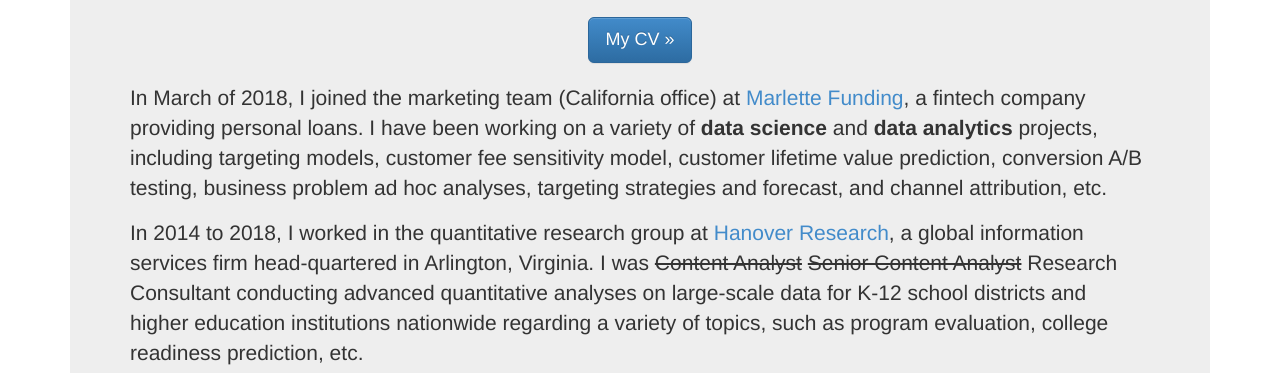
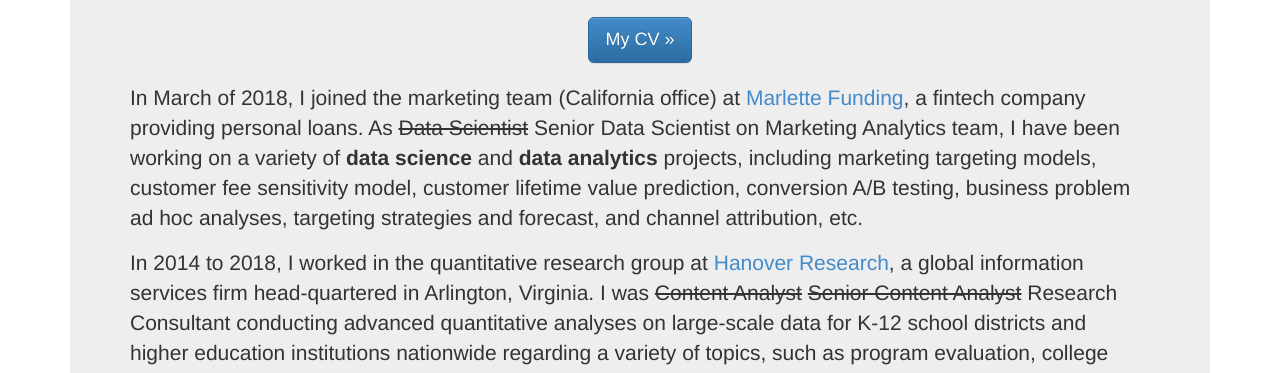
Before and after one commit to norakxq/norakxq.github.io, a plain HTML site: page index.html in a window 1280 px wide. Shown: the part 647-1020 px from the top of the page. Drawn offline with nearby package versions, Linux system fonts and the light colour scheme.

Commit message:
updated my promoted title

```diff
--- a/index.html
+++ b/index.html
@@ -81,7 +81,7 @@
         <img src="images/logo.jpg" class="img-thumbnail center-block" style="margin-top:30px; margin-bottom:10px; width:70%;">
         <div style="text-align: center; margin-bottom:20px; font-size:16px">Dissertation Defense - March 20, 2014</div>
         <div align="center" style="margin-bottom:20px;"><a href="pdf/CV_XiaoqingKong_web.pdf" class="btn btn-primary btn-lg" role="button">My CV &raquo;</a></div>
-        <p>In March of 2018, I joined the marketing team (California office) at <a href="https://www.marlettefunding.com/">Marlette Funding</a>, a fintech company providing personal loans. I have been working on a variety of <b>data science</b> and <b>data analytics</b> projects, including targeting models, customer fee sensitivity model, customer lifetime value prediction, conversion A/B testing, business problem ad hoc analyses, targeting strategies and forecast, and channel attribution, etc.</p>
+        <p>In March of 2018, I joined the marketing team (California office) at <a href="https://www.marlettefunding.com/">Marlette Funding</a>, a fintech company providing personal loans. As <strike>Data Scientist</strike> Senior Data Scientist on Marketing Analytics team, I have been working on a variety of <b>data science</b> and <b>data analytics</b> projects, including marketing targeting models, customer fee sensitivity model, customer lifetime value prediction, conversion A/B testing, business problem ad hoc analyses, targeting strategies and forecast, and channel attribution, etc.</p>
 		<p>In 2014 to 2018, I worked in the quantitative research group at <a href="http://www.hanoverresearch.com/">Hanover Research</a>, a global information services firm head-quartered in Arlington, Virginia. I was <strike>Content Analyst</strike> <strike>Senior Content Analyst</strike> Research Consultant conducting advanced quantitative analyses on large-scale data for K-12 school districts and higher education institutions nationwide regarding a variety of topics, such as program evaluation, college readiness prediction, etc.</p>
 		<p>I earned my PhD from <a href="http://curry.virginia.edu">Curry School of Education</a> at the <a href="http://www.virginia.edu">University of Virginia </a> in May, 2014. I worked with my advisor, Dr. <a href="https://curry.virginia.edu/robert-h-tai">Robert H. Tai</a>, on multiple grant-funded <a href="research.html"> projects </a> in science education by applying advanced quantitative and qualitative methods.</p>
 		<p><a href="https://www.linkedin.com/in/xiaoqingkong">My Linkedin profile</a></p>
```
